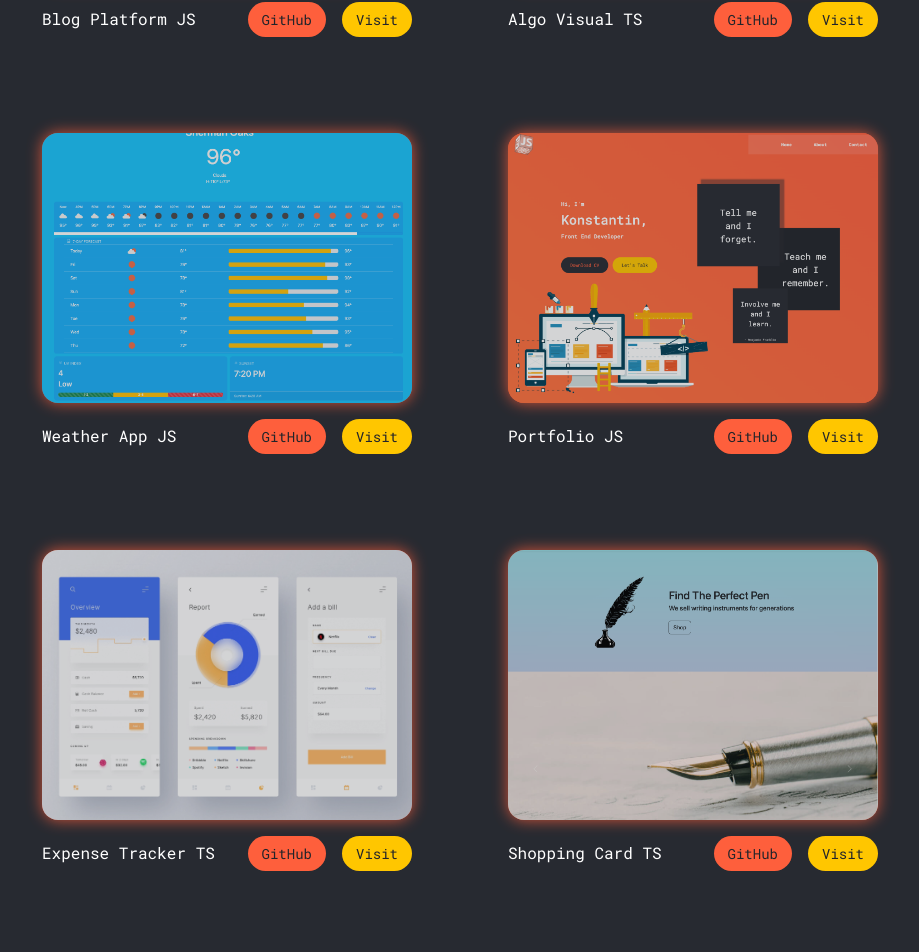
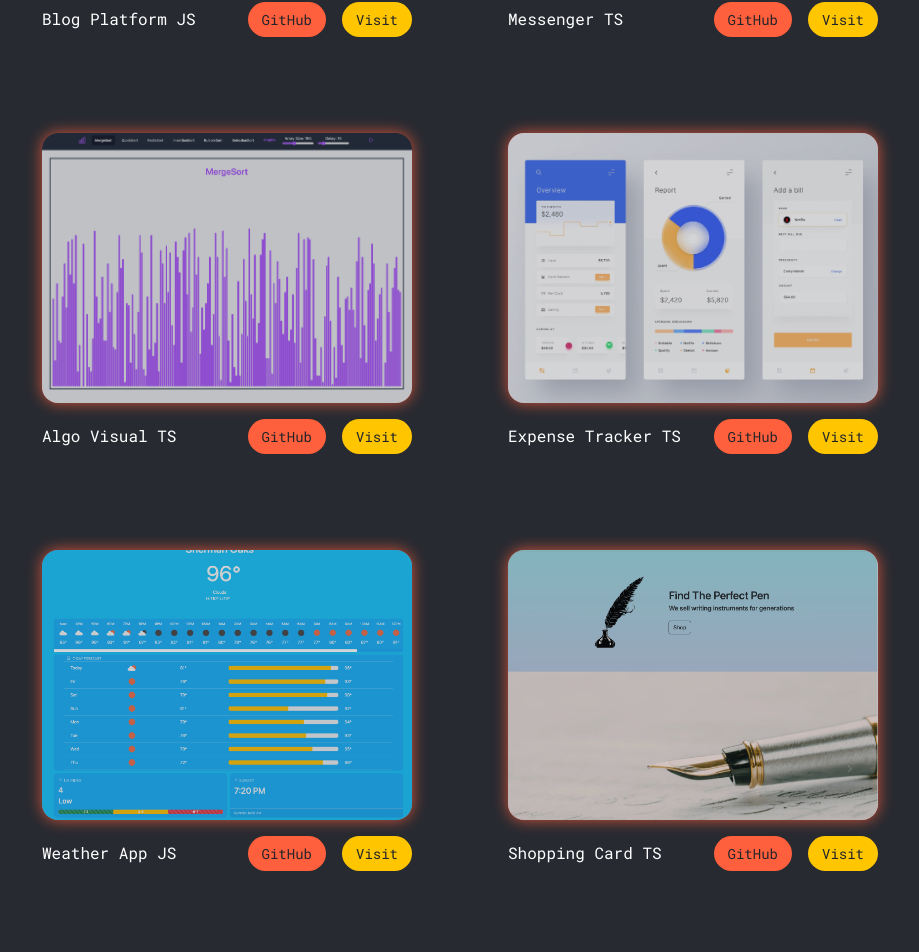
Before and after one commit to nikolaevK/Portfolio, a React (Create React App) app: page /about in a window 1280 px wide. Shown: the part 2313-3265 px from the top of the page, without its empty margins (180-1099 px from the left). Built offline with nearby package versions, Linux system fonts and the light colour scheme.

Commit message:
Portfolio and Resume Update

```diff
--- a/src/components/portfolio/Portfolio.js
+++ b/src/components/portfolio/Portfolio.js
@@ -4,10 +4,10 @@ import budgetImg from "./budget_app.png";
 import weatherImg from "./weather_app.png";
 import shoppingImg from "./shopping_Card.png";
 import minesweeperImg from "./minesweeper.png";
-import portfolio from "./portfolio.png";
 import blog from "./blog.png";
 import algoImg from "./algo_visual.png";
 import calculator from "./calculator.png";
+import messenger from "./messenger.png";
 
 const data = [
   {
@@ -19,32 +19,33 @@ const data = [
   },
   {
     id: 2,
+    image: messenger,
+    title: "Messenger TS",
+    github: "https://github.com/nikolaevK/Messenger-TS-Front-End",
+    visit: "https://rococo-dasik-159078.netlify.app",
+  },
+  {
+    id: 3,
     image: algoImg,
     title: "Algo Visual TS",
     github: "https://github.com/nikolaevK/Sorting-Visualizer",
     visit: "https://effervescent-concha-cbb482.netlify.app",
   },
   {
-    id: 3,
+    id: 4,
+    image: budgetImg,
+    title: "Expense Tracker TS",
+    github: "https://github.com/nikolaevK/Track-Expenses",
+    visit: "https://moonlit-churros-cd4eff.netlify.app",
+  },
+  {
+    id: 5,
     image: weatherImg,
     title: "Weather App JS",
     github: "https://github.com/nikolaevK/Weather-Application",
     visit: "https://frabjous-torte-84eace.netlify.app/",
   },
-  {
-    id: 4,
-    image: portfolio,
-    title: "Portfolio JS",
-    github: "https://github.com/nikolaevK/Portfolio",
-    visit: "https://knikolaev.com/",
-  },
-  {
-    id: 5,
-    image: budgetImg,
-    title: "Expense Tracker TS",
-    github: "https://github.com/nikolaevK/Track-Expenses",
-    visit: "https://moonlit-churros-cd4eff.netlify.app",
-  },
+
   {
     id: 6,
     image: shoppingImg,
```
Also changed, not shown: src/components/portfolio/messenger.png (added), 1 other file (tests, documents, lock files or other folders).
